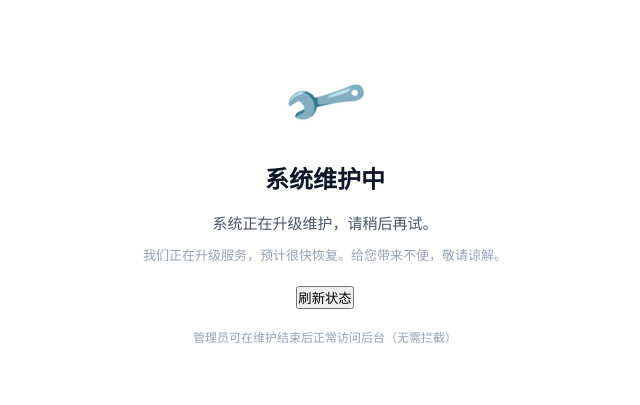
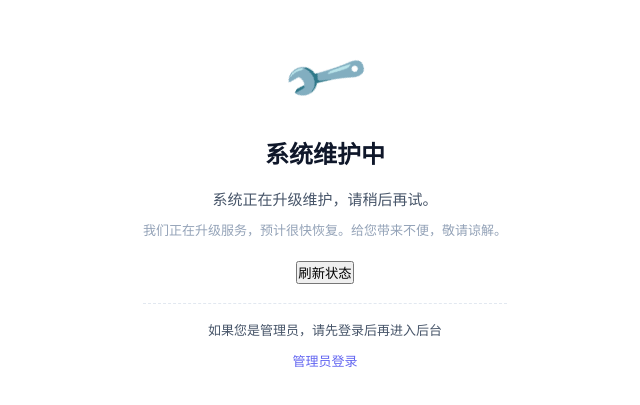
Before and after one commit to 3128771573/project-harness, a Vue app in the folder frontend/: page /maintenance in a window 1280 px wide. Shown: the part 199-604 px from the top of the page, without its empty margins (315-955 px from the left). Built offline with nearby package versions, Linux system fonts and the light colour scheme; no server answers.

Commit message:
fix(maintenance): 守卫放行登录链路防管理员登出死锁 + 维护页管理员登录入口 + E2E 重新登录场景

```diff
--- a/frontend/src/router/index.js
+++ b/frontend/src/router/index.js
@@ -119,9 +119,12 @@ function isAdminUser() {
   return !!(u && ['admin', 'super_admin'].includes(u.role))
 }
 
+// 维护模式下仍必须可达的路径：维护页 / 登录 / 注册 / OAuth 回调（否则管理员退出后无法再登录，造成死锁）
+const MAINT_FREE_PATHS = ['/maintenance', '/login', '/register', '/oauth/callback']
+
 router.beforeEach(async (to) => {
-  // 维护模式：非管理员重定向到维护页（维护页本身放行）
-  if (to.path !== '/maintenance' && !isAdminUser()) {
+  // 维护模式：非管理员重定向到维护页（登录链路始终放行，保证管理员可重新登录解除维护）
+  if (!MAINT_FREE_PATHS.includes(to.path) && !isAdminUser()) {
     const maint = await checkMaintenance()
     if (maint) {
       return { path: '/maintenance' }
--- a/frontend/src/views/MaintenanceView.vue
+++ b/frontend/src/views/MaintenanceView.vue
@@ -6,15 +6,28 @@
       <p class="maint-msg">{{ message }}</p>
       <p class="maint-sub">我们正在升级服务，预计很快恢复。给您带来不便，敬请谅解。</p>
       <button class="btn" @click="refresh">刷新状态</button>
-      <p class="maint-tip">管理员可在维护结束后正常访问后台（无需拦截）</p>
+      <div class="maint-admin-entry" v-if="!isAdmin">
+        <p>如果您是管理员，请先登录后再进入后台</p>
+        <router-link to="/login" class="btn primary">管理员登录</router-link>
+      </div>
+      <p v-else class="maint-tip">您已以管理员身份登录，维护模式下可正常访问后台（系统设置中可关闭维护模式）</p>
     </div>
   </div>
 </template>
 
 <script setup>
-import { onMounted, ref } from 'vue'
+import { computed, onMounted, ref } from 'vue'
 
 const message = ref('系统正在升级维护，请稍后再试。')
+
+const isAdmin = computed(() => {
+  try {
+    const u = JSON.parse(localStorage.getItem('harness_user') || 'null')
+    return !!(u && ['admin', 'super_admin'].includes(u.role))
+  } catch {
+    return false
+  }
+})
 
 async function refresh() {
   try {
@@ -82,4 +95,20 @@ onMounted(refresh)
   font-size: 12px;
   color: var(--text-muted, #aaa);
 }
+
+.maint-admin-entry {
+  margin-top: 18px;
+  padding-top: 16px;
+  border-top: 1px dashed var(--border-color, #e5e7eb);
+  font-size: 13px;
+  color: var(--text-secondary, #555);
+}
+
+.maint-admin-entry p {
+  margin: 0 0 10px;
+}
+
+.maint-admin-entry .btn {
+  display: inline-block;
+}
 </style>
```
Also changed, not shown: 1 other file (tests, documents, lock files or other folders).
